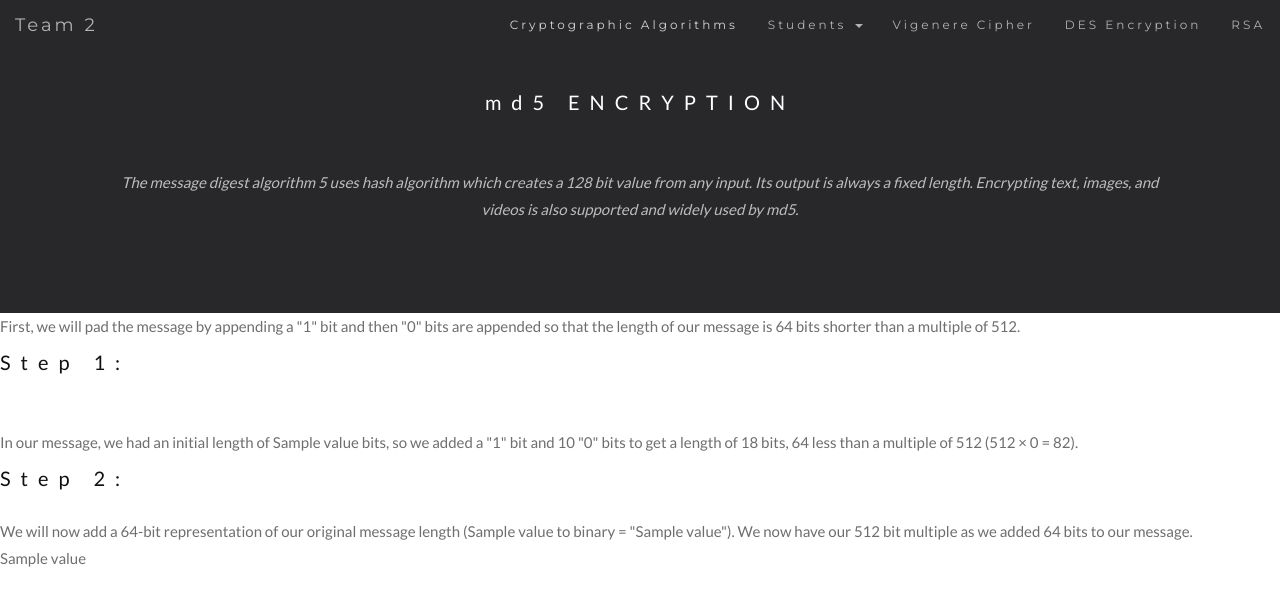
After one commit to vkapur2202/cryptography_software_tool, a Flask app: template templates/md5.html in a window 1280 px wide. The commit adds this page. Shown: the top 606 px of the page. Run offline with Flask 2, Linux system fonts and the light colour scheme; the template is opened without the code that fills it: most values are stand-ins (such as "Sample title", 1, 10 or a date in 2020); some libraries are stand-ins or nearby versions.

Commit message:
md5 step 1 and 2

```diff
--- a/app.py
+++ b/app.py
@@ -10,7 +10,8 @@ def index():
 @app.route('/md5', methods=['POST'])
 def md5():
     f = request.files['md5file']
-    return md5sum(f.read())
+    steps = md5sum(f.read())
+    return render_template('md5.html', value=steps)
 
 if __name__ == '__main__':
    app.run(debug = True)
--- a/md5.py
+++ b/md5.py
@@ -32,9 +32,14 @@ def fmt8(num):
 def md5sum(msg):
     msg_length = len(msg) * 8 % (2**64)
     msg += b'\x80'
-    padded_length = len(msg) * 8 % (2**64)
-    zeros = (448 - padded_length % 512) % 512 // 8
-    msg += b'\x00' * zeros + msg_length.to_bytes(8, byteorder='little')
+    zeros = (448 - (msg_length + 8) % 512) % 512 // 8
+    msg += b'\x00' * zeros
+
+    result = [msg_length, zeros * 8]
+
+    msg += msg_length.to_bytes(8, byteorder='little')
+
+    result.append(bin(msg_length)[2:])
 
     chunks = len(msg) * 8 // 512
 
@@ -55,29 +60,30 @@ def md5sum(msg):
         for j in range(16):
             M.append(int.from_bytes(block[j * size : (j+1) * size], byteorder="little"))
 
-        for k in range(64):
-            quarter = k // 16
+        for j in range(64):
+            quarter = j // 16
             if quarter == 0:
                 F = B & C | ~B & D
-                g = k
+                g = j
             elif quarter == 1:
                 F = B & D | C & ~D
-                g = (5 * k + 1) % 16
+                g = (5 * j + 1) % 16
             elif quarter == 2:
                 F = B ^ C ^ D
-                g = (3 * k + 5) % 16
+                g = (3 * j + 5) % 16
             elif quarter == 3:
                 F = C ^ (B | ~D)
-                g = (7 * k) % 16
-            F = F + A + integer_sine[k] + M[g]
+                g = (7 * j) % 16
+            F = F + A + integer_sine[j] + M[g]
             A = D
             D = C
             C = B
-            B = B + left_rotate(F, shifts[quarter][k % 4])
+            B = B + left_rotate(F, shifts[quarter][j % 4])
 
         a0 = (a0 + A) % (2**32)
         b0 = (b0 + B) % (2**32)
         c0 = (c0 + C) % (2**32)
         d0 = (d0 + D) % (2**32)
 
-    return fmt8(a0)+fmt8(b0)+fmt8(c0)+fmt8(d0)
+    result.append(fmt8(a0)+fmt8(b0)+fmt8(c0)+fmt8(d0))
+    return result
--- a/static/css/style.css
+++ b/static/css/style.css
@@ -1,6 +1,7 @@
 body {
     font: 400 15px/1.8 Lato, sans-serif;
     color: rgb(110, 110, 110);
+    overflow-wrap: break-word;
 }
 
 .container {
--- /dev/null
+++ b/templates/md5.html
@@ -0,0 +1,75 @@
+<!DOCTYPE html>
+<html lang="en">
+<head>
+  <!-- Bootstrap Carousel  -->
+  <title>Cryptographic Algorithms</title>
+  <meta charset="utf-8">
+  <meta name="viewport" content="width=device-width, initial-scale=1">
+  <link href="https://fonts.googleapis.com/css?family=Lato" rel="stylesheet" type="text/css">
+  <link href="https://fonts.googleapis.com/css?family=Montserrat" rel="stylesheet" type="text/css">
+  <link rel="stylesheet" href="https://maxcdn.bootstrapcdn.com/bootstrap/3.4.1/css/bootstrap.min.css">
+  <script src="https://ajax.googleapis.com/ajax/libs/jquery/3.5.1/jquery.min.js"></script>
+  <script src="https://maxcdn.bootstrapcdn.com/bootstrap/3.4.1/js/bootstrap.min.js"></script>
+  <link rel="stylesheet" href="{{ url_for('static', filename= 'css/style.css') }}">
+</head>
+<body id="crypto" data-target=".navbar" data-spy="scroll" data-offset="50">
+
+<nav class="navbar navbar-default navbar-fixed-top">
+  <div class="container-fluid">
+    <div class="navbar-header">
+      <button type="button" class="navbar-toggle" data-toggle="collapse" data-target="#myNavbar">
+        <span class="icon-bar"></span>
+        <span class="icon-bar"></span>
+        <span class="icon-bar"></span>
+      </button>
+      <a class="navbar-brand" href="/">Team 2</a>
+    </div>
+    <div class="collapse navbar-collapse" id="myNavbar">
+      <ul class="nav navbar-nav navbar-right">
+        <li><a href="#crypto">Cryptographic Algorithms</a></li>
+        <li class="dropdown">
+          <a class="dropdown-toggle" data-toggle="dropdown">Students
+          <span class="caret"></span></a>
+          <ul class="dropdown-menu">
+            <li><a>Sanhita Kumari</a></li>
+            <li><a>Aishwarya Krishnan</a></li>
+            <li><a>Jeffrey Kozik</a></li>
+            <li><a>Vivek Kapur</a></li>
+          </ul>
+        </li>
+        <li><a href="/">Vigenere Cipher</a></li>
+        <li><a href="/">DES Encryption</a></li>
+        <li><a href="/">RSA</a></li>
+      </ul>
+    </div>
+  </div>
+</nav>
+
+<div id="md5" class="back text-center">
+  <h3>md5 ENCRYPTION</h3>
+  <br>
+  <p> The message digest algorithm 5 uses hash algorithm which creates a 128 bit value from any input.
+    Its output is always a fixed length. Encrypting text, images, and videos is also supported and
+    widely used by md5. </p>
+</div>
+
+<p>
+    First, we will pad the message by appending a "1" bit and then "0" bits are appended
+    so that the length of our message is 64 bits shorter than a multiple of 512.
+    <br>
+    <h3>Step 1:</h3>
+    <br>
+    In our message, we had an initial length of {{value[0]}} bits, so we added a "1" bit and {{value[1] + 7}}
+    "0" bits to get a length of {{value[0] + value[1] + 8}} bits, 64 less than a multiple of 512
+    (512 &#215 {{(value[0] + value[1] + 72) // 512}} = {{value[0] + value[1] + 72}}).
+    <br>
+    <h3>Step 2:</h3>
+    We will now add a 64-bit representation of our original message length
+    ({{value[0]}} to binary = "{{value[2]}}"). We now have our 512 bit multiple
+    as we added 64 bits to our message.
+    <br>
+    {{value[-1]}}
+</p>
+
+</body>
+</html>
```
Also changed, not shown: templates/index.html (+3 -4 lines).
